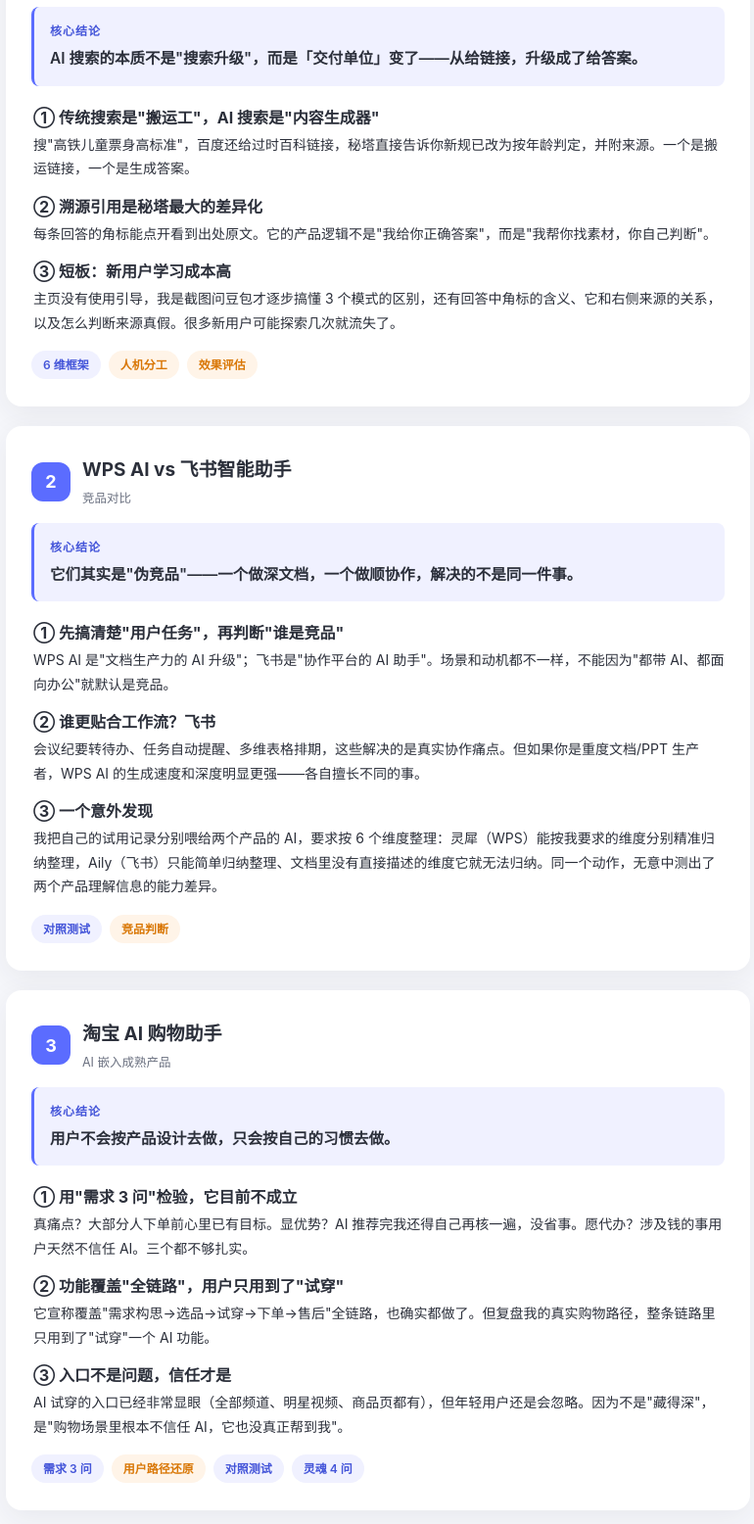
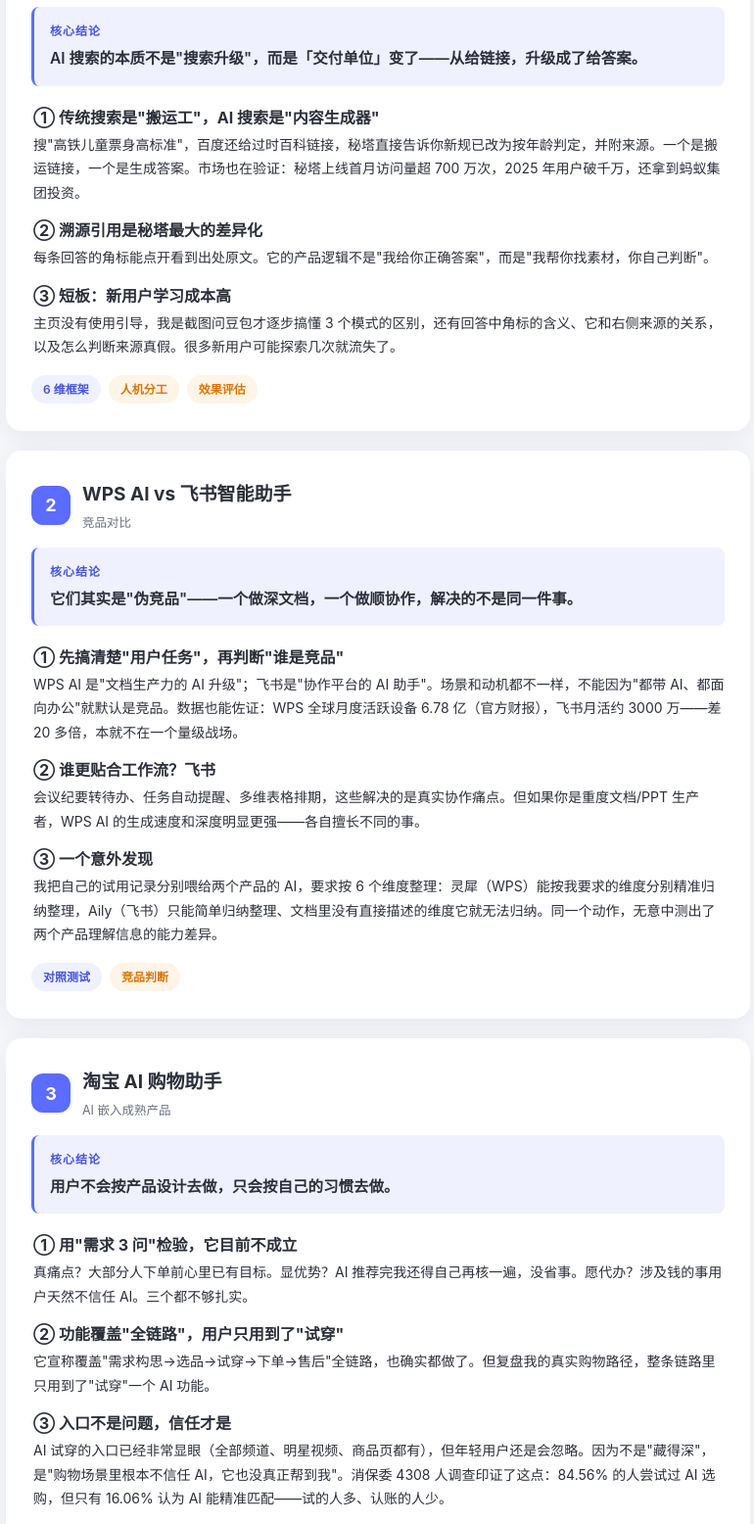
Before and after one commit to HFern0674/portfolio, a plain HTML site: page index.html in a window 1280 px wide. Shown: the part 860-2416 px from the top of the page at 98% size, without its empty margins (254-1024 px from the left). Drawn offline with Linux system fonts and the light colour scheme.

Commit message:
Add files via upload

```diff
--- a/index.html
+++ b/index.html
@@ -205,7 +205,7 @@
         </div>
         <div class="finding">
           <b>① 传统搜索是"搬运工"，AI 搜索是"内容生成器"</b>
-          <p>搜"高铁儿童票身高标准"，百度还给过时百科链接，秘塔直接告诉你新规已改为按年龄判定，并附来源。一个是搬运链接，一个是生成答案。</p>
+          <p>搜"高铁儿童票身高标准"，百度还给过时百科链接，秘塔直接告诉你新规已改为按年龄判定，并附来源。一个是搬运链接，一个是生成答案。市场也在验证：秘塔上线首月访问量超 700 万次，2025 年用户破千万，还拿到蚂蚁集团投资。</p>
         </div>
         <div class="finding">
           <b>② 溯源引用是秘塔最大的差异化</b>
@@ -234,7 +234,7 @@
         </div>
         <div class="finding">
           <b>① 先搞清楚"用户任务"，再判断"谁是竞品"</b>
-          <p>WPS AI 是"文档生产力的 AI 升级"；飞书是"协作平台的 AI 助手"。场景和动机都不一样，不能因为"都带 AI、都面向办公"就默认是竞品。</p>
+          <p>WPS AI 是"文档生产力的 AI 升级"；飞书是"协作平台的 AI 助手"。场景和动机都不一样，不能因为"都带 AI、都面向办公"就默认是竞品。数据也能佐证：WPS 全球月度活跃设备 6.78 亿（官方财报），飞书月活约 3000 万——差 20 多倍，本就不在一个量级战场。</p>
         </div>
         <div class="finding">
           <b>② 谁更贴合工作流？飞书</b>
@@ -270,7 +270,7 @@
         </div>
         <div class="finding">
           <b>③ 入口不是问题，信任才是</b>
-          <p>AI 试穿的入口已经非常显眼（全部频道、明星视频、商品页都有），但年轻用户还是会忽略。因为不是"藏得深"，是"购物场景里根本不信任 AI，它也没真正帮到我"。</p>
+          <p>AI 试穿的入口已经非常显眼（全部频道、明星视频、商品页都有），但年轻用户还是会忽略。因为不是"藏得深"，是"购物场景里根本不信任 AI，它也没真正帮到我"。消保委 4308 人调查印证了这点：84.56% 的人尝试过 AI 选购，但只有 16.06% 认为 AI 能精准匹配——试的人多、认账的人少。</p>
         </div>
         <div class="tags">
           <span class="tag">需求 3 问</span>
@@ -325,6 +325,7 @@
   <footer>
     <div class="contact">邮箱：huangguifen2021@163.com</div>
     <div>本作品集与简历配套使用 · 三个分析均有完整版与面试讲述版，可随时提供</div>
+    <div style="margin-top:6px;color:var(--text-light)">分析中的数据均来自公开资料：金山办公财报、QuestMobile、上海市消保委调查等，未做任何编造。</div>
   </footer>
 
 </body>
```
